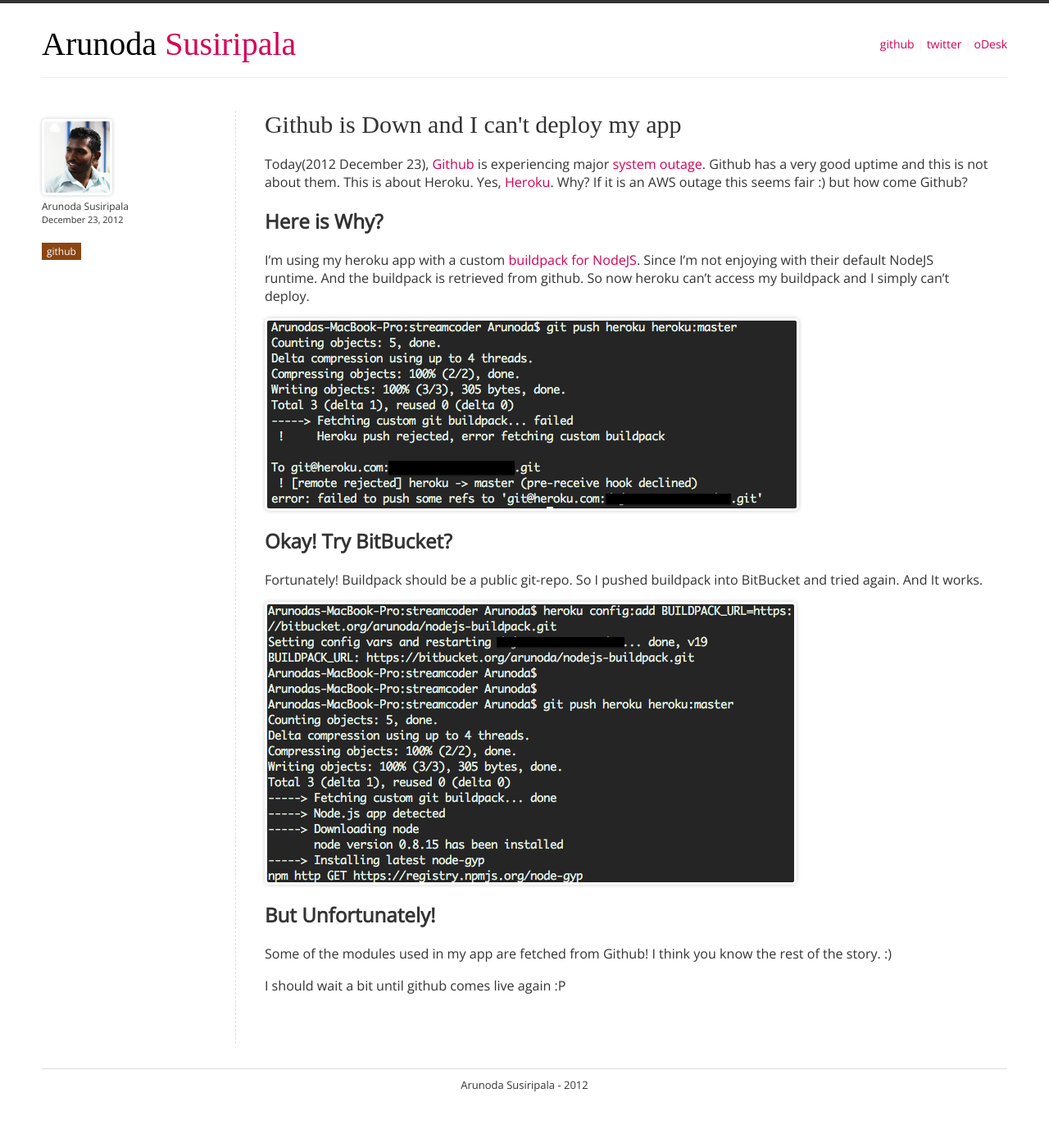
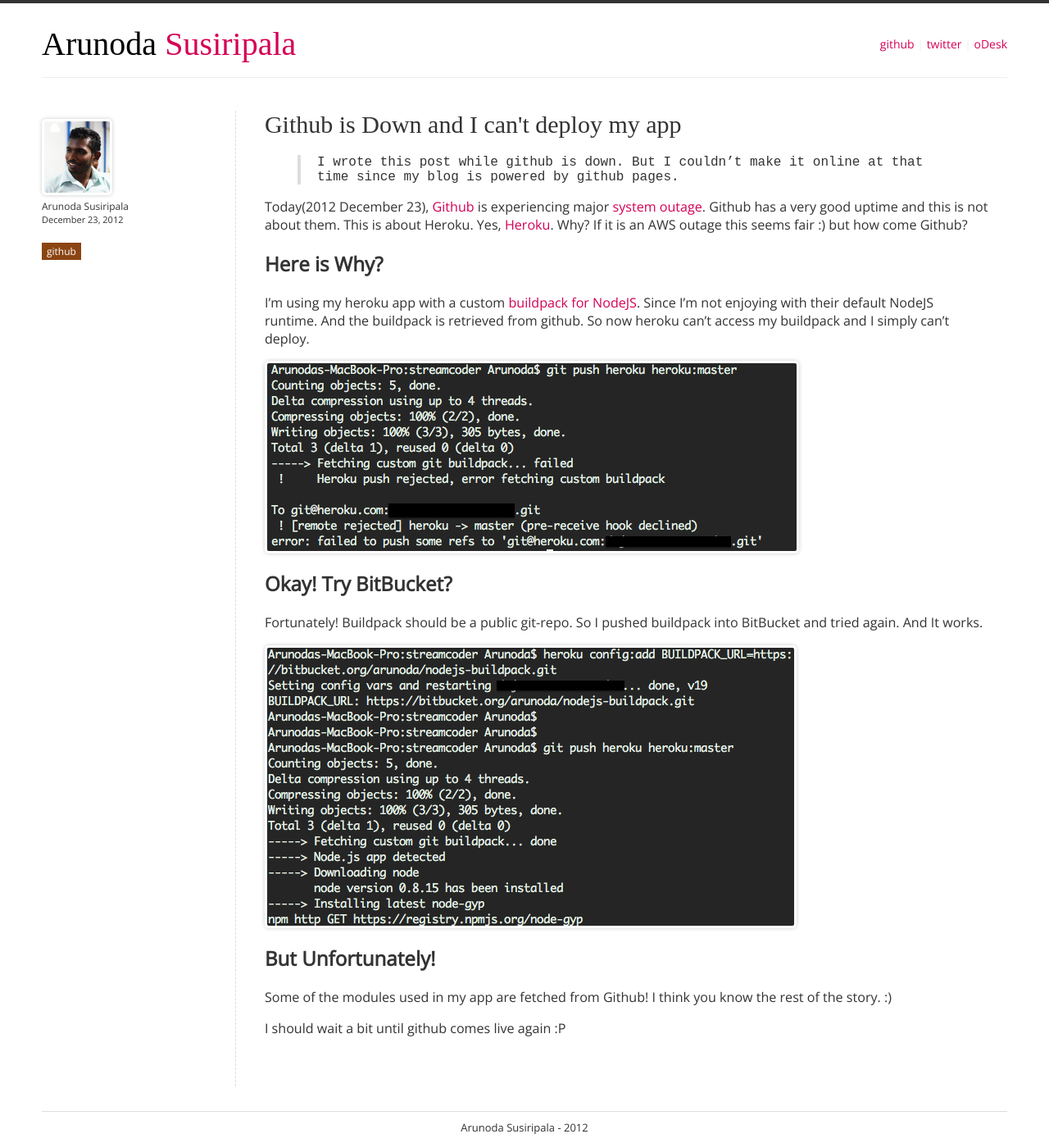
Before and after one commit to arunodame/arunodame.github.com, a Jekyll site: the page built from _posts/2012-12-23-github-is-down-and-I-cant-deploy.md, in a window 1280 px wide. Shown: the whole page at 82% size. Built offline with Jekyll 4.4.1, drawn with Linux system fonts in a browser that asks for light colours; some web fonts are replaced; comment, search, counter and statistics services are not loaded; before the commit the page ends 1342 px from its top, so only the background shows below that.

Commit message:
added not on the delay of the blog post

```diff
--- a/_posts/2012-12-23-github-is-down-and-I-cant-deploy.md
+++ b/_posts/2012-12-23-github-is-down-and-I-cant-deploy.md
@@ -6,6 +6,8 @@
 summery: My Heroku app affected recent Github Outage. Here is why?
 image: /images/blog/github-outage-logo.jpg
 ---
+
+>I wrote this post while github is down. But I couldn't make it online at that time since my blog is powered by github pages.
 
 Today(2012 December 23), [Github](https://github.com) is experiencing major [system outage](http://news.ycombinator.com/item?id=4957935). Github has a very good uptime and this is not about them. This is about Heroku. Yes, [Heroku](https://heroku.com). Why? If it is an AWS outage this seems fair :) but how come Github?
 
--- a/css/main.css
+++ b/css/main.css
@@ -196,9 +196,9 @@
 
 blockquote{
 
-	font-family: Georgia;
-	font-size: 18px;
-	font-style: italic;
+	font-family: monospace;
+	font-size: 16px;
+	/*font-style: italic;*/
 	border-left: 4px solid #ddd;
 	padding-left: 20px;
 }
```
